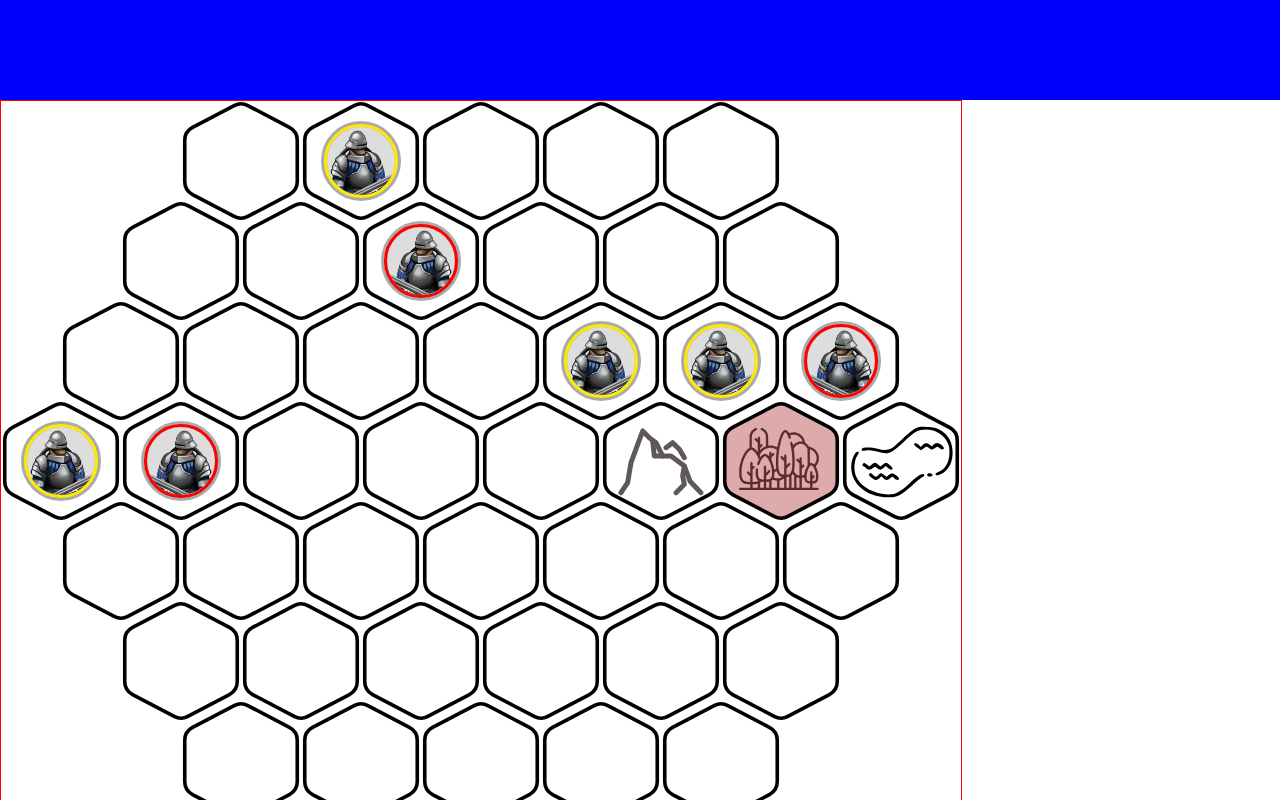
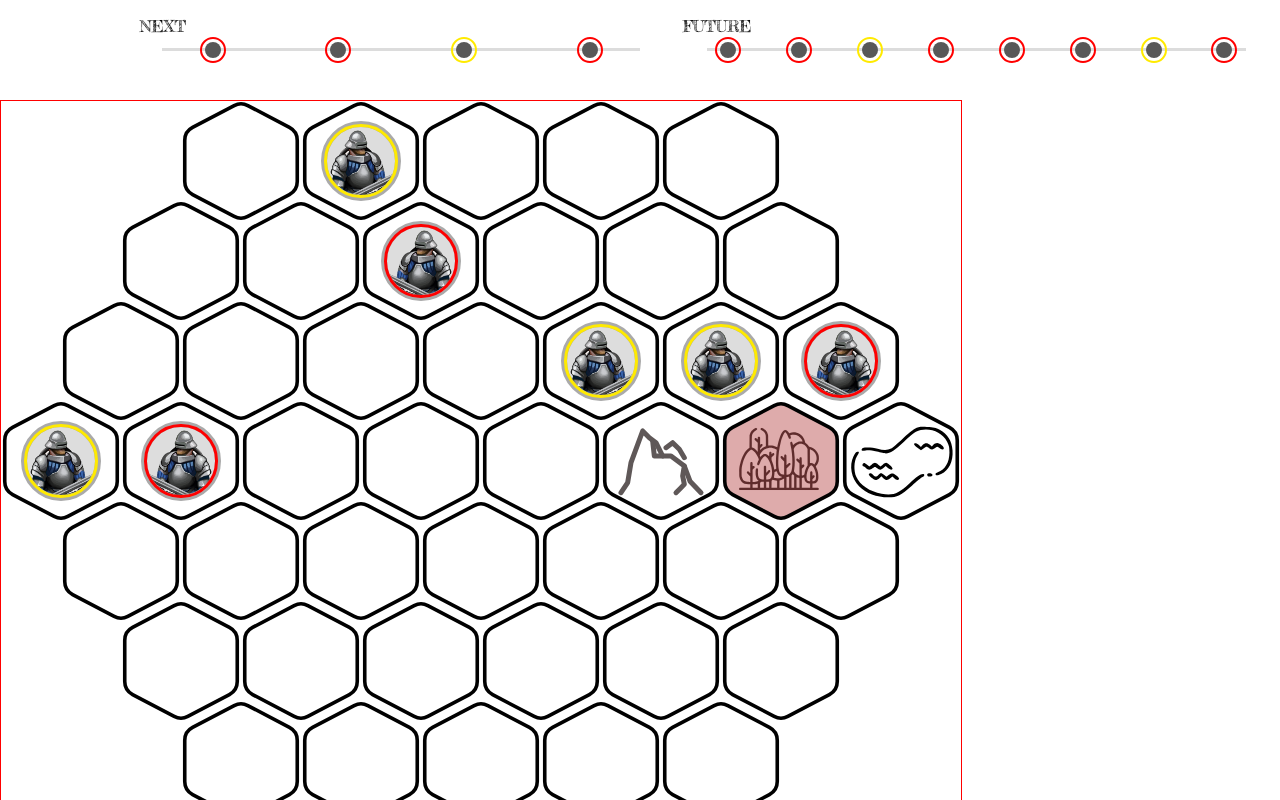
Before and after one commit to manuartero/storming, a React (Create React App) app: page / in a window 1280 px wide. Shown: the top 800 px of the page. Built offline with nearby package versions, Linux system fonts and the light colour scheme.

Commit message:
start visual for <Timeline />

```diff
--- a/src/App.tsx
+++ b/src/App.tsx
@@ -2,13 +2,11 @@ import { Board, Hand, TimeLine } from "./components";
 
 function App() {
   return (
-    <div className="root">
-      <main className="game">
-        <TimeLine />
-        <Board />
-        <Hand />
-      </main>
-    </div>
+    <main className="game">
+      <TimeLine />
+      <Board />
+      <Hand />
+    </main>
   );
 }
 
--- a/src/components/pieces/piece.scss
+++ b/src/components/pieces/piece.scss
@@ -1,3 +1,6 @@
+$player-highlight-color: #ffea00;
+$enemy-highlight-color: #ff0000;
+
 .piece {
   position: relative;
   width: 80px;
@@ -16,7 +19,7 @@
     width: 99%;
     height: 99%;
     position: absolute;
-    border: 3px solid #ffea00;
+    border: 3px solid $player-highlight-color;
     border-radius: 50%;
     top: -4%;
     left: -4%;
@@ -36,9 +39,10 @@
 
   &--enemy {
     transform: rotateY(180deg);
+
     &::before {
 
-      border: 3px solid #ff0000;
+      border: 3px solid $enemy-highlight-color;
 
     }
   }
--- a/src/components/timeline/state/initial-timeline.ts
+++ b/src/components/timeline/state/initial-timeline.ts
@@ -1,7 +1,23 @@
 const initialTimeline: TimelineState = {
   current: undefined,
-  next: [],
-  future: [],
+  next: [
+    // example
+    { cardType: "actionCard", card: "build", owner: "enemy" },
+    { cardType: "actionCard", card: "move", owner: "enemy" },
+    { cardType: "actionCard", card: "build", owner: "player" },
+    { cardType: "actionCard", card: "recruit", owner: "enemy" },
+  ],
+  future: [
+    // example
+    { cardType: "actionCard", card: "move", owner: "enemy" },
+    { cardType: "actionCard", card: "recruit", owner: "enemy" },
+    { cardType: "actionCard", card: "move", owner: "player" },
+    { cardType: "actionCard", card: "diplo", owner: "enemy" },
+    { cardType: "actionCard", card: "move", owner: "enemy" },
+    { cardType: "actionCard", card: "recruit", owner: "enemy" },
+    { cardType: "actionCard", card: "move", owner: "player" },
+    { cardType: "actionCard", card: "diplo", owner: "enemy" },
+  ],
 };
 
 export default initialTimeline;
--- a/src/components/timeline/timeline.scss
+++ b/src/components/timeline/timeline.scss
@@ -1,6 +1,90 @@
+$timeline-color: rgb(220, 220, 220);
+$line-item-color: rgb(88, 88, 88);
+
+$player-highlight-color: #ffea00;
+$enemy-highlight-color: #ff0000;
+
 .timeline {
   width: 100%;
   height: 100px;
 
-  background-color: blue;
+  display: flex;
+  flex-direction: row;
+  flex-wrap: nowrap; // single line
+
+  & div {
+    margin: 0 10px;
+  }
+
+  &__current {
+    flex-grow: 1; // (1/9)
+
+    // background-color: rgb(129, 203, 99);
+  }
+
+  &__next {
+    // background-color: rgb(9, 181, 9);
+  }
+
+  &__future {
+    // background-color: rgb(11, 86, 11);
+  }
+
+  &__section {
+    flex-grow: 4; // (4/9)
+    display: flex;
+    align-items: center;
+
+    &__name {
+      position: absolute;
+      top: 16px;
+    }
+
+    &__line {
+      width: 100%;
+      position: relative;
+
+      .line-item {
+        width: 16px;
+        height: 16px;
+        border-radius: 50%;
+        background-color: $line-item-color;
+        z-index: 1; // FIXME
+        outline-offset: 3px;
+
+        cursor: pointer;
+
+        &--player {
+          outline: 2px solid $player-highlight-color;
+        }
+
+        &--enemy {
+          outline: 2px solid $enemy-highlight-color;
+        }
+
+        &__detail {
+          position: absolute; // FIXME it's relative parent isn't the point
+        }
+      }
+
+      &::before {
+        content: '';
+        height: 0px;
+        width: 95%;
+
+        position: absolute;
+        top: 6px; // ?
+        border-bottom: 3px solid $timeline-color;
+
+      }
+
+      display: flex;
+      flex-direction: row;
+      justify-content: space-around;
+
+
+    }
+  }
+
+
 }
--- a/src/components/timeline/timeline.tsx
+++ b/src/components/timeline/timeline.tsx
@@ -1,3 +1,5 @@
+import c from "classnames";
+
 import "./timeline.scss";
 
 interface Props {
@@ -5,7 +7,49 @@ interface Props {
 }
 
 function Timeline({ state }: Props): JSX.Element {
-  return <div className="timeline">{state.current?.cardType}</div>;
+  return (
+    <div className="timeline">
+      <div className="timeline__current"></div>
+      <div className="timeline__next timeline__section">
+        <span className="timeline__section__name">NEXT</span>
+        <div className="timeline__section__line">
+          {state.next.map((card, i) => (
+            <LineItem key={`timeline-next-item-${i}`} card={card} />
+          ))}
+        </div>
+      </div>
+      <div className="timeline__future timeline__section">
+        <span className="timeline__section__name">FUTURE</span>
+        <div className="timeline__section__line">
+          {state.future.map((card, i) => (
+            <LineItem key={`timeline-future-item-${i}`} card={card} />
+          ))}
+        </div>
+      </div>
+    </div>
+  );
+}
+
+interface LineItemProps {
+  card: Card;
+}
+
+function LineItem({ card }: LineItemProps): JSX.Element {
+  // TODO on hover: show item
+  const wasPlayedByTheUser =
+    card.cardType === "actionCard" && card.owner === "player";
+
+  return (
+    <>
+      <span
+        className={c(
+          "line-item",
+          card.cardType === "actionCard" && `line-item--${card.owner}`
+        )}
+      />
+      {wasPlayedByTheUser && <div className="line-item__detail"></div>}
+    </>
+  );
 }
 
 export default Timeline;
```
